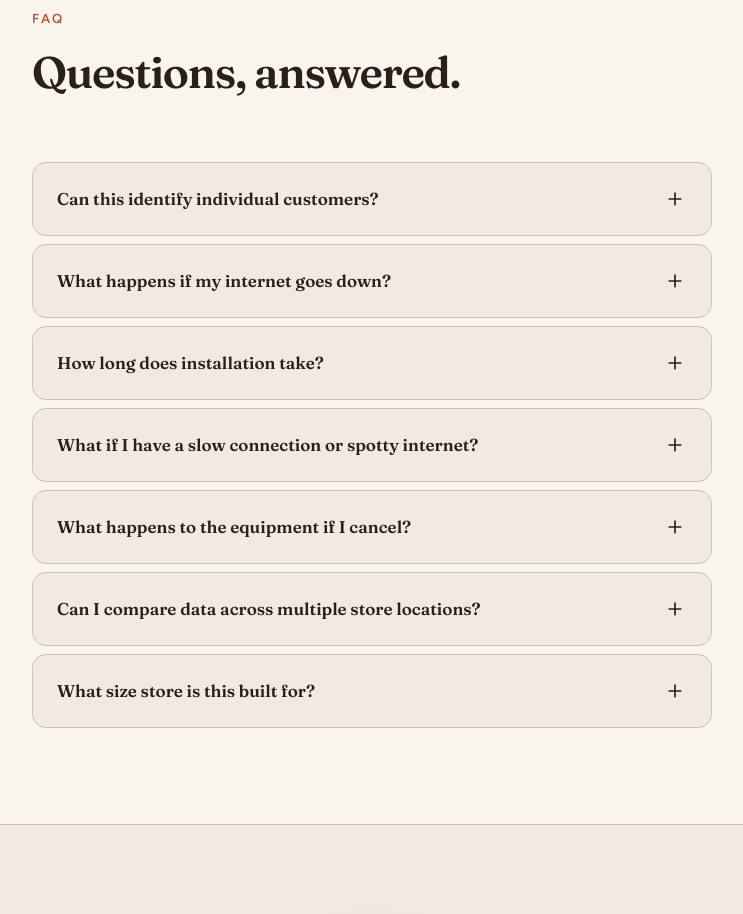
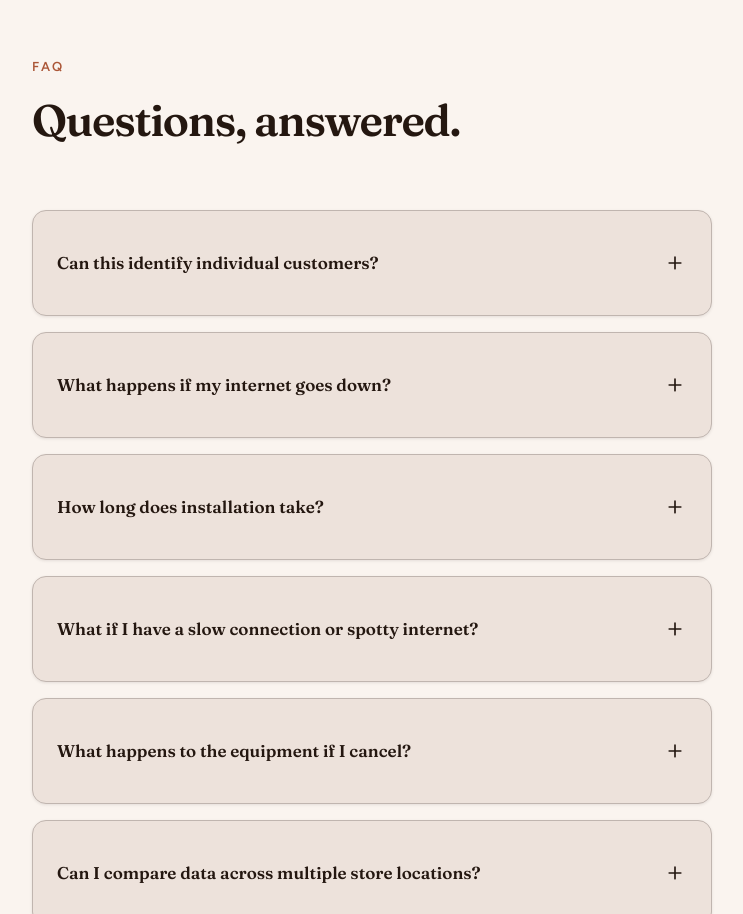
Before and after one commit to Tcby04/bluffline-analytics, a plain HTML site: page index.html in a window 1280 px wide. Shown: the part 5871-6785 px from the top of the page, without its empty margins (268-1011 px from the left). Drawn offline with Linux system fonts and the light colour scheme.

Commit message:
Fix contrast, add card shadows, breathe out FAQ spacing

```diff
--- a/index.html
+++ b/index.html
@@ -32,19 +32,19 @@
 
       /* Light warm surfaces — cream/sandstone */
       --bg: oklch(97% 0.01 60);
-      --surface-1: oklch(94% 0.012 55);
-      --surface-2: oklch(91% 0.014 50);
-      --surface-3: oklch(88% 0.015 50);
+      --surface-1: oklch(92% 0.016 55);
+      --surface-2: oklch(88% 0.02 50);
+      --surface-3: oklch(85% 0.022 50);
 
       /* Tinted neutrals — warm browns */
-      --text: oklch(25% 0.02 50);
-      --text-secondary: oklch(42% 0.018 50);
-      --text-muted: oklch(52% 0.015 50);
-      --text-faint: oklch(62% 0.012 50);
+      --text: oklch(22% 0.025 50);
+      --text-secondary: oklch(38% 0.02 50);
+      --text-muted: oklch(45% 0.018 50);
+      --text-faint: oklch(52% 0.015 50);
 
       /* Borders — warm tinted */
-      --border: oklch(82% 0.012 50);
-      --border-strong: oklch(72% 0.015 45);
+      --border: oklch(78% 0.015 50);
+      --border-strong: oklch(68% 0.018 45);
 
       /* Semantic */
       --success: oklch(55% 0.08 140);
@@ -75,9 +75,9 @@
       --radius-full: 9999px;
 
       /* Shadows — soft, warm */
-      --shadow-sm: 0 1px 3px oklch(30% 0.02 50 / 0.08);
-      --shadow-md: 0 4px 16px oklch(30% 0.02 50 / 0.1);
-      --shadow-lg: 0 8px 30px oklch(30% 0.02 50 / 0.12);
+      --shadow-sm: 0 1px 3px oklch(25% 0.02 50 / 0.1);
+      --shadow-md: 0 4px 16px oklch(25% 0.02 50 / 0.12);
+      --shadow-lg: 0 8px 30px oklch(25% 0.02 50 / 0.15);
 
       /* Layout */
       --container: 1200px;
@@ -667,6 +667,7 @@
       border-radius: var(--radius-lg);
       text-align: center;
       position: relative;
+      box-shadow: var(--shadow-md);
     }
 
     .pricing-card .eyebrow {
@@ -733,10 +734,11 @@
     }
 
     .hardware-card {
-      padding: var(--space-xl);
+      padding: var(--space-2xl);
       background: var(--surface-1);
       border: 1px solid var(--border);
       border-radius: var(--radius-lg);
+      box-shadow: var(--shadow-sm);
     }
 
     .hardware-card h3 {
@@ -797,7 +799,7 @@
        ======================================== */
     .faq-list {
       display: grid;
-      gap: var(--space-sm);
+      gap: var(--space-md);
       margin-top: var(--space-2xl);
     }
 
@@ -806,14 +808,15 @@
       border-radius: var(--radius-md);
       background: var(--surface-1);
       overflow: hidden;
-      transition: border-color 200ms var(--ease-out);
+      transition: border-color 200ms var(--ease-out), box-shadow 200ms var(--ease-out);
+      box-shadow: var(--shadow-sm);
     }
-    .faq-item:hover { border-color: var(--border-strong); }
+    .faq-item:hover { border-color: var(--border-strong); box-shadow: var(--shadow-md); }
 
     .faq-question {
       width: 100%;
       text-align: left;
-      padding: var(--space-lg);
+      padding: var(--space-xl) var(--space-lg);
       display: flex;
       align-items: center;
       justify-content: space-between;
@@ -822,7 +825,7 @@
       font-size: 1.0625rem;
       font-weight: 600;
       color: var(--text);
-      min-height: 56px;
+      min-height: 64px;
     }
 
     .faq-toggle {
@@ -853,8 +856,10 @@
     }
 
     .faq-answer-inner p {
-      padding: 0 var(--space-lg) var(--space-lg);
+      padding: 0 var(--space-lg) var(--space-xl);
       color: var(--text-secondary);
+      font-size: 0.9375rem;
+      line-height: 1.7;
     }
 
     /* ========================================
```
